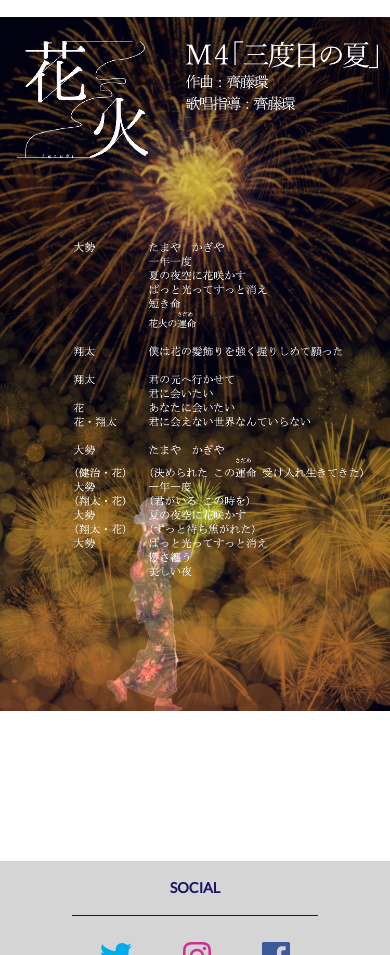
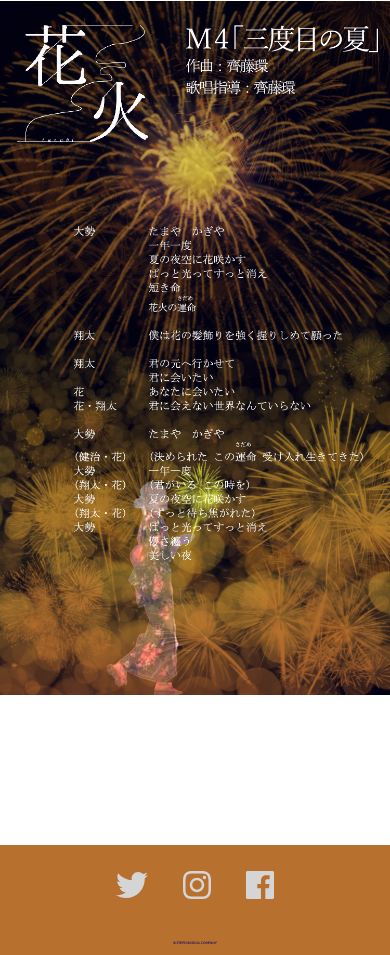
Before and after one commit to momo100otake/yumejouei, a plain HTML site: page index.html in a window 390 px wide. Shown: the part 11045-12000 px from the top of the page. Drawn offline with Linux system fonts and the light colour scheme.

Commit message:
footer修正

```diff
--- a/index.html
+++ b/index.html
@@ -129,20 +129,16 @@
 <!-- ====================================================================================================== -->
 <!-- footer -->
 <footer>
-	<div class="container-fluid padding text-light" id ="contact">
+	<div class="container-fluid padding" id ="contact">
 		<div class="row text-center">
-			<div class="col-sm-12 col-md-6 social">
-				<p>Social</p>
-				<hr class="light">
+			<div class="col-12 social padding">
 				<a href="https://twitter.com/stepsmc"><i class="fab fa-twitter"></i></a>
 				<a href="https://instagram.com/steps_mc?igshid=7ugpcbdlxgkp"><i class="fab fa-instagram"></i></a>
 				<a href="https://ja-jp.facebook.com/STEPS.Musical.Company/"><i class="fab fa-facebook"></i></a>
 			</div>
-			<div class="col-sm-12 col-md-6 copyright">
+			<div class="col-12 copyright">
 				<p>&copy; STEPS Musical Company</p>
-				<hr class="light">
-					<a href="http://www.stepsmc.com/" class="text-light">公式HPはこちら</a>
-				</div>
+			</div>
 		</div>
 
 	</div>
--- a/style.css
+++ b/style.css
@@ -23,7 +23,7 @@ body {
   z-index: 1;
 }
 .navbar-brand  img{
-  height: 4rem;
+  height: 3rem;
 }
 .navbar-nav li {
   padding-right: .8rem;
@@ -47,20 +47,20 @@ body {
 
 /* ====================================================================================================== */
 /*-- footer --*/
-.fa-twitter {
+.fa-twitter:hover {
   color: #00aced;
 }
 
-.fa-instagram {
+.fa-instagram:hover{
   color: #CF2E92;
 }
-.fa-facebook {
+.fa-facebook:hover {
   color: #3C5A99
 }
 
-.fa-twitter:hover,
-.fa-instagram:hover,
-.fa-facebook:hover {
+.fa-twitter,
+.fa-instagram,
+.fa-facebook {
   color: #d5d5d5;
 }
 
@@ -68,30 +68,18 @@ footer {
   text-transform: uppercase;
   font-weight: 700;
   font-size: .9rem;
-  background: #d5d5d5;
-}
-hr.light {
-  border-top:1px solid #1B1464;
-  width: 75%;
-  margin-top: .8rem;
-  margin-bottom: 1rem;
-}
-hr.light-100 {
-  border-top:1px solid #1B1464;
-  width: 100%;
-  margin-top: .8rem;
-  margin-bottom: 1rem;
+  background: #B7702D;
 }
 .social a {
   font-size: 2rem;
-  padding: 1.5rem;
+  padding: 1rem;
 }
-footer p {
+.copyright p {
   color: #1B1464;
+  font-size: .2rem;
 }
-footer a {
-  color: #1B1464;
-}
+
+
 
 
 /*============ BOOTSTRAP BREAK POINTS:
```
